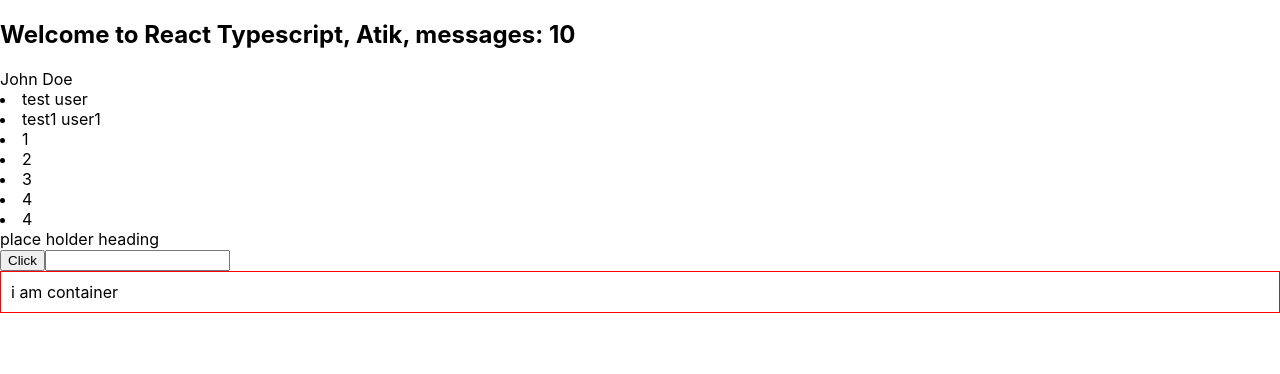
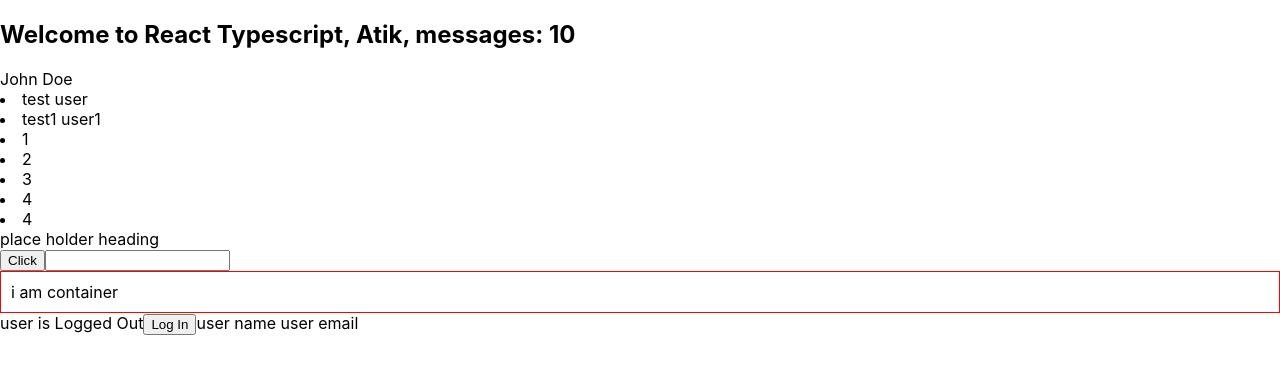
Before and after one commit to atikmahbub/react-typescript-intro, a React (Create React App) app: page / in a window 1280 px wide. Shown: the top 374 px of the page. Built offline with nearby package versions, Linux system fonts and the light colour scheme.

Commit message:
added useState type

```diff
--- a/src/App.tsx
+++ b/src/App.tsx
@@ -5,6 +5,7 @@ import Greet from "./components/Greet";
 import Heading from "./components/Heading";
 import Input from "./components/Input";
 import Oscar from "./components/Oscar";
+import User from "./components/User";
 
 function App() {
   const person = {
@@ -45,6 +46,8 @@ function App() {
         styles={{ border: "1px solid red", padding: "10px" }}
         text="i am container"
       />
+
+      <User />
     </div>
   );
 }
--- /dev/null
+++ b/src/components/User.tsx
@@ -0,0 +1,37 @@
+import React, { useState } from "react";
+
+type authUserType = {
+  user: string;
+  email: string;
+};
+
+const User = () => {
+  const [isLoggedIn, setIsLoggedIn] = useState(false);
+  const [user, setUser] = useState<authUserType | null>(null); //* can be null or object , need to ? after state value
+
+  const [array, setArray] = useState<(string | number)[]>();
+  //   const [user, setUser] = useState({} as authUserType); //* if sure that user will be authUserType after mounted
+
+  const handleLogIn = (e: React.MouseEvent<HTMLButtonElement>) => {
+    setIsLoggedIn(!isLoggedIn);
+    setUser({
+      user: "Atik",
+      email: "atik@gmail.com",
+    });
+    setArray(["ss", "sss", "dd", 4]);
+  };
+
+  return (
+    <div>
+      user is {isLoggedIn ? "Logged In" : "Logged Out"}
+      <button onClick={handleLogIn}>{isLoggedIn ? "Log Out" : "Log In"}</button>
+      user name {user?.user}
+      user email {user?.email}
+      {array?.map((item) => (
+        <li>{item}</li>
+      ))}
+    </div>
+  );
+};
+
+export default User;
```
